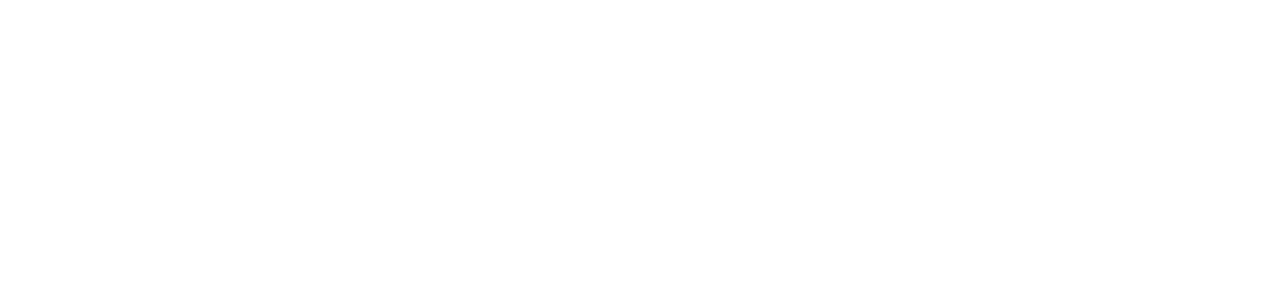
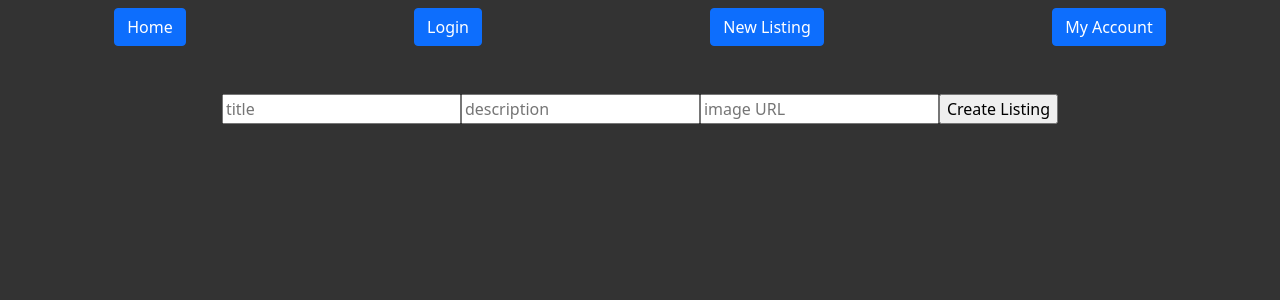
Before and after one commit to brendanfburke/fuzzy-potato, a React (Create React App) app: page /listing/1/update in a window 1280 px wide. Before the commit this address had no page. Shown: the top 300 px of the page. Built offline with nearby package versions, Linux system fonts and the light colour scheme; no server answers.

Commit message:
update and delete routes both working on site

```diff
--- a/src/index.css
+++ b/src/index.css
@@ -9,7 +9,8 @@
   flex-direction: column;
   /* justify-content: center; */
   align-items: center;
-  height: 100vh;
+  /* height: 100vh; */
+  min-height: 100vh;
   width: 100vw;
   background-color: #333;
   color: #e6ede8;
--- a/src/index.js
+++ b/src/index.js
@@ -13,6 +13,7 @@
 import Listing from './pages/Listing';
 import NewAccount from './pages/NewAccount'
 import ImageUpload from './pages/ImageUpload';
+import UpdateListing from './pages/UpdateListing';
 
 const root = ReactDOM.createRoot(document.getElementById('root'));
 root.render(
@@ -24,6 +25,7 @@
           <Route path='/login' element={<Login />} />
           <Route path='/register' element={<Register />} />
           <Route path='/listing/:id' element={<Listing />} />
+          <Route path='/listing/:id/update' element={<UpdateListing />} />
           <Route path='/account' element={<Account />} >
             <Route path=':id' element={<Account />} />
           </Route>
--- a/src/pages/Listing.jsx
+++ b/src/pages/Listing.jsx
@@ -2,13 +2,23 @@
 import { useState, useEffect } from "react";
 import { Card } from "react-bootstrap";
 import { useParams } from "react-router";
-import Nav from "../components/Nav";
+import { useNavigate } from "react-router";
 
 const Listing = () => {
 
     const params = useParams()
     const [listing, setListing] = useState(null)
     const URL = `https://instrument-swap-backend.herokuapp.com/listings/${params.id}`
+    const navigate = useNavigate()
+
+    const goHome = () => {
+        let path = '/'
+        navigate(path)
+    }
+    const goUpdate = () => {
+        let path = `/listing/${params.id}/update`
+        navigate(path)
+    }
 
     const getListing = async () => {
         const response = await fetch(URL)
@@ -21,6 +31,27 @@
 
     }, [])
 
+    const deleteListing = async () => {
+        const response = await fetch(URL, {
+            method: 'DELETE',
+        })
+        goHome()
+    };
+
+
+
+    // const updateListing = async (listing) => {
+    //     const response = await fetch(`URL/${update}`, {
+    //         method: 'PUT',
+    //         headers: {
+    //             "Content-Type": "application/json",
+    //             'Authorization': "Bearer " + currentToken,
+    //         },
+    //         body: JSON.stringify(listing),
+    //     })
+    //     goHome()
+    // };
+
 
     const loaded = () => {
 
@@ -32,6 +63,8 @@
                         <h2>{listing.title}</h2>
                         <img className="listing-image" src={listing.image} alt="listing image" />
                         <p>{listing.description}</p>
+                        <button onClick={deleteListing}>Delete Listing</button>
+                        <button onClick={goUpdate} >Update </button>
 
                     </Card.Body>
                 </Card>
--- /dev/null
+++ b/src/pages/UpdateListing.jsx
@@ -0,0 +1,104 @@
+import React from "react";
+import { useState, useEffect } from "react";
+import { useNavigate } from "react-router";
+import { useParams } from "react-router";
+
+const UpdateListing = () => {
+
+    let navigate = useNavigate()
+
+    const params = useParams()
+
+
+    // eslint-disable-next-line
+    const [listings, setListings] = useState(null)
+    const URL = `https://instrument-swap-backend.herokuapp.com/listings/${params.id}/update`
+
+    const [newForm, setNewForm] = useState({
+        title: '',
+        description: '',
+        image: '',
+    })
+
+    const handleChange = (e) => {
+        setNewForm({...newForm, [e.target.name]: e.target.value})
+    }
+
+    const handleSubmit = (e) => {
+        e.preventDefault();
+        update(newForm);
+        setNewForm({
+            title: '',
+            description: '',
+            image: '',
+        })
+    }
+
+    const getListings = async () => {
+        const response = await fetch(URL, {
+            method: 'GET',
+            headers: {
+                'Authorization': "Bearer " + currentToken
+            }
+        })
+        const data = await response.json()
+        setListings(data)
+        console.log(data)
+    };
+
+    useEffect(() => {
+        getListings()
+        // eslint-disable-next-line
+    }, [])
+
+    const currentToken = localStorage.getItem('token')
+
+    const update = async (listing) => {
+        await fetch(URL, {
+            method: "put",
+            headers: {
+                "Content-Type": "application/json",
+                'Authorization': "Bearer " + currentToken,
+            },
+            body: JSON.stringify(listing),
+        });
+        getListings();
+        let path = `/`
+        navigate(path)
+    };
+
+
+
+
+    return (
+        <section>
+        <form onSubmit={handleSubmit}>
+            <input
+                type="text"
+                value={newForm.title}
+                name="title"
+                placeholder="title"
+                onChange={handleChange}
+            />
+            <input
+                type="text"
+                value={newForm.description}
+                name="description"
+                placeholder="description"
+                onChange={handleChange}
+            />
+            <input
+                type="text"
+                value={newForm.image}
+                name="image"
+                placeholder="image URL"
+                onChange={handleChange}
+            />
+            <input type="submit" value="Create Listing" />
+        </form>
+        {/* {listings ? loaded() : loading()} */}
+    </section>
+    )
+}
+
+export default UpdateListing
```
